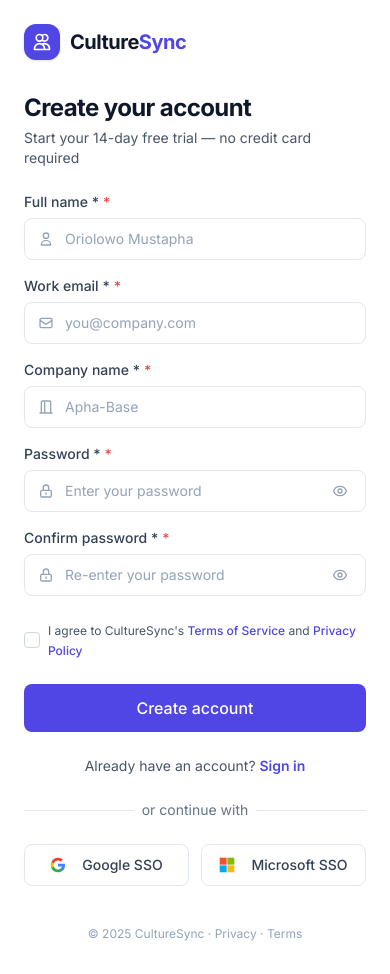
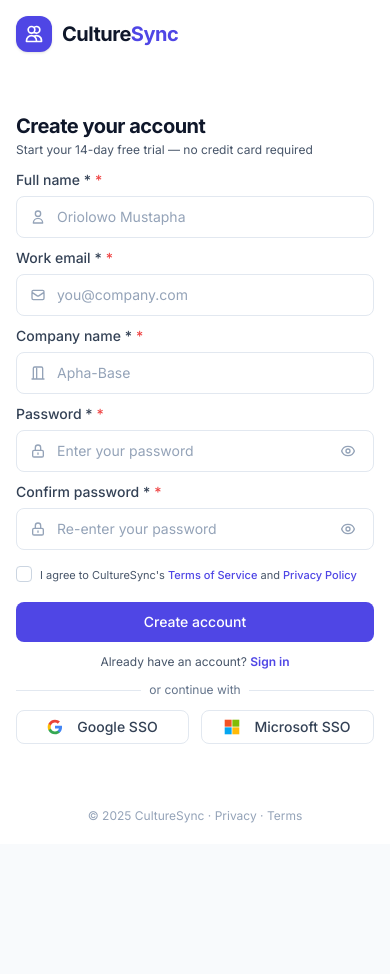
Before and after one commit to The-Builder-s-Circle/culturesync-frontend, a React (Vite) app: page /auth/register in a window 390 px wide. After the commit the page ends 844 px from the top, so only its background shows below. Built offline with nearby package versions, Linux system fonts and the light colour scheme.

Commit message:
feat: refactor authentication components and improve UI consistency

```diff
--- a/src/Routes/index.tsx
+++ b/src/Routes/index.tsx
@@ -1,12 +1,23 @@
+import { lazy, Suspense } from 'react'
 import { Routes, Route, Navigate } from 'react-router-dom'
 import RootLayout from '../layouts/RootLayout'
 import LandingPage from '../pages/LandingPage'
-import DashboardPage from '../pages/DashboardPage'
 import { RegisterPage, VerifyOtpPage, SignInPage } from '../pages/auth'
 import ProtectedRoute from './ProtectedRoute'
 
+const DashboardPage = lazy(() => import('../pages/DashboardPage'))
+
+function PageFallback() {
+  return (
+    <div className="flex min-h-screen items-center justify-center bg-slate-50 font-sans text-sm text-slate-500">
+      Loading...
+    </div>
+  )
+}
+
 export default function AppRoutes() {
   return (
+    <Suspense fallback={<PageFallback />}>
       <Routes>
         <Route path="/" element={<LandingPage />} />
         <Route path="/auth/register" element={<RegisterPage />} />
@@ -25,5 +36,6 @@ export default function AppRoutes() {
         </Route>
         <Route path="*" element={<Navigate to="/" replace />} />
       </Routes>
-  );
+    </Suspense>
+  )
 }
--- a/src/components/auth/AuthSplitLayout.tsx
+++ b/src/components/auth/AuthSplitLayout.tsx
@@ -15,25 +15,25 @@ export const AuthSplitLayout: React.FC<AuthSplitLayoutProps> = ({
   targetEmail,
 }) => {
   return (
-    <div className="min-h-screen bg-white flex flex-col lg:flex-row font-sans">
+    <div className="h-screen max-h-screen bg-white flex flex-col lg:flex-row font-sans overflow-hidden">
       {/* Left Column: Form & Navigation (70%) */}
-      <div className="w-full lg:w-[70%] flex flex-col justify-between p-6 sm:p-10 lg:p-12 min-h-screen">
+      <div className="w-full lg:w-[70%] h-full flex flex-col justify-between p-4 sm:p-6 lg:px-10 lg:py-5 overflow-y-auto lg:overflow-hidden">
         {/* Top Header Logo */}
-        <div>
+        <div className="shrink-0">
           <Logo />
         </div>
 
         {/* Centered Children Container */}
-        <div className="my-auto w-full max-w-md mx-auto py-8">{children}</div>
+        <div className="my-auto w-full max-w-md mx-auto py-1 shrink-0">{children}</div>
 
         {/* Bottom Footer */}
-        <div className="text-center text-xs text-slate-400 py-2">
+        <div className="text-center text-xs text-slate-400 py-1 shrink-0">
           © 2025 CultureSync · <a href="#privacy" className="hover:underline">Privacy</a> · <a href="#terms" className="hover:underline">Terms</a>
         </div>
       </div>
 
       {/* Right Column: Dark Sidebar Panel (30%) */}
-      <div className="hidden lg:flex lg:w-[30%]">
+      <div className="hidden lg:flex lg:w-[30%] h-full">
         <AuthSidebar variant={sidebarVariant} targetEmail={targetEmail} />
       </div>
     </div>
--- a/src/components/auth/RegisterForm.tsx
+++ b/src/components/auth/RegisterForm.tsx
@@ -79,18 +79,18 @@ export const RegisterForm: React.FC = () => {
 
   return (
     <div>
-      <div className="mb-6">
-        <h2 className="text-2xl font-bold text-slate-900 tracking-tight">Create your account</h2>
-        <p className="mt-1 text-sm text-slate-600">Start your 14-day free trial — no credit card required</p>
+      <div className="mb-3">
+        <h2 className="text-xl sm:text-2xl font-bold text-slate-900 tracking-tight">Create your account</h2>
+        <p className="mt-0.5 text-xs text-slate-600">Start your 14-day free trial — no credit card required</p>
       </div>
 
       {error && (
-        <div className="mb-6 p-3 rounded-lg bg-red-50 border border-red-200 text-sm text-red-700">
+        <div className="mb-3 p-2.5 rounded-lg bg-red-50 border border-red-200 text-xs text-red-700">
           {error}
         </div>
       )}
 
-      <form className="space-y-4" onSubmit={handleSubmit}>
+      <form className="space-y-2.5" onSubmit={handleSubmit}>
         <TextInput
           label="Full name *"
           placeholder="Oriolowo Mustapha"
@@ -137,13 +137,13 @@ export const RegisterForm: React.FC = () => {
           required
         />
 
-        <div className="pt-2">
+        <div className="pt-1">
           <CustomCheckbox
             id="terms"
             checked={agreeTerms}
             onChange={(e) => setAgreeTerms(e.target.checked)}
             label={
-              <span className="text-xs text-slate-600">
+              <span className="text-[11px] text-slate-600">
                 I agree to CultureSync's{' '}
                 <a href="#terms" className="text-indigo-600 font-medium hover:underline">
                   Terms of Service
@@ -160,7 +160,7 @@ export const RegisterForm: React.FC = () => {
         <Button
           type="submit"
           variant="primary"
-          size="lg"
+          size="md"
           className="w-full mt-2"
           isLoading={isLoading}
         >
@@ -168,7 +168,7 @@ export const RegisterForm: React.FC = () => {
         </Button>
       </form>
 
-      <p className="mt-6 text-center text-sm text-slate-600">
+      <p className="mt-3 text-center text-xs text-slate-600">
         Already have an account?{' '}
         <Link to="/auth/login" className="font-semibold text-indigo-600 hover:text-indigo-500">
           Sign in
--- a/src/components/auth/SsoButtons.tsx
+++ b/src/components/auth/SsoButtons.tsx
@@ -9,18 +9,18 @@ export const SsoButtons: React.FC<SsoButtonsProps> = ({
   dividerText = 'or continue with',
 }) => {
   return (
-    <div className="mt-6">
+    <div className="mt-3">
       <div className="relative">
         <div className="absolute inset-0 flex items-center">
           <div className="w-full border-t border-slate-200" />
         </div>
-        <div className="relative flex justify-center text-sm">
+        <div className="relative flex justify-center text-xs">
           <span className="px-2 bg-white text-slate-500">{dividerText}</span>
         </div>
       </div>
 
-      <div className="mt-6 grid grid-cols-2 gap-3">
-        <Button variant="secondary" size="md" className="w-full text-slate-700">
+      <div className="mt-3 grid grid-cols-2 gap-3">
+        <Button variant="secondary" size="sm" className="w-full text-slate-700">
           <svg className="w-4 h-4 mr-2" viewBox="0 0 24 24">
             <path
               fill="#4285F4"
@@ -42,7 +42,7 @@ export const SsoButtons: React.FC<SsoButtonsProps> = ({
           Google SSO
         </Button>
 
-        <Button variant="secondary" size="md" className="w-full text-slate-700">
+        <Button variant="secondary" size="sm" className="w-full text-slate-700">
           <svg className="w-4 h-4 mr-2" viewBox="0 0 23 23">
             <path fill="#f35325" d="M1 1h10v10H1z" />
             <path fill="#81bc06" d="M12 1h10v10H12z" />
--- a/src/components/auth/VerifyOtpForm.tsx
+++ b/src/components/auth/VerifyOtpForm.tsx
@@ -43,9 +43,9 @@ export const VerifyOtpForm: React.FC = () => {
 
     const success = await verifyOtp(otpCode)
     if (success) {
-      navigate('/onboarding')
+      navigate('/auth/login')
     } else {
-      setError('Invalid verification code. Use 123456 in this demo.')
+      setError('Invalid verification code. Please enter 6 digits.')
     }
   }
 
--- a/src/components/landing/Footer.tsx
+++ b/src/components/landing/Footer.tsx
@@ -1,7 +1,7 @@
 import { Link } from 'react-router-dom'
 import { IconBrandGithub, IconBrandLinkedin, IconBrandX } from '@tabler/icons-react'
-import { BrandMark } from './Navbar'
 import { Container } from './primitives'
+import { Logo } from '../ui'
 
 const COLUMNS = [
   {
@@ -52,9 +52,7 @@ export default function Footer() {
       <Container className="py-16">
         <div className="grid gap-12 lg:grid-cols-[1.3fr_2fr]">
           <div>
-            <div className="[&_span]:!text-white">
-              <BrandMark />
-            </div>
+            <Logo darkVariant />
             <p className="mt-4 max-w-xs text-sm leading-relaxed">
               The multi-tenant HR platform built for modern organizations. Your
               people, one workspace, from day one.
```
Lines whose indentation alone changed are shown as unchanged.
